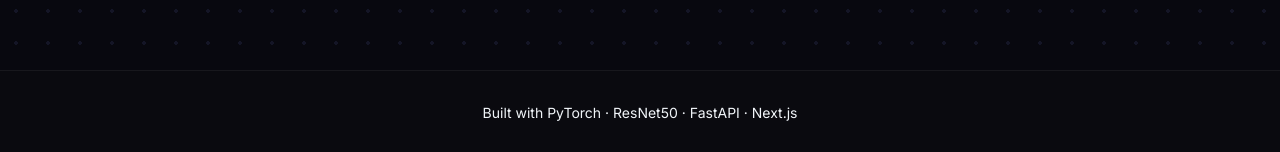
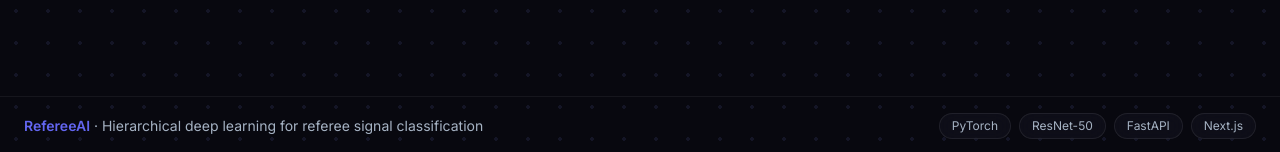
Before and after one commit to Pawan-Pokhrel/Referee-AI, a Next.js app: page / in a window 1280 px wide. Shown: the part 645-797 px from the top of the page. Built offline with nearby package versions, Linux system fonts and the light colour scheme.

Commit message:
feat: add Footer component with branding and technology stack

```diff
--- a/src/components/Footer.js
+++ /dev/null
@@ -1,9 +0,0 @@
-export default function Footer() {
-  return (
-    <footer className="border-t border-[var(--color-border)] bg-[#0a0a0f] py-8 mt-20">
-      <div className="max-w-7xl mx-auto px-6 text-center text-sm text-[var(--color-text-dim)]">
-        <p>Built with PyTorch · ResNet50 · FastAPI · Next.js</p>
-      </div>
-    </footer>
-  );
-}
--- /dev/null
+++ b/src/components/Footer.tsx
@@ -0,0 +1,28 @@
+'use client';
+
+export default function Footer() {
+	return (
+		<footer className="border-t border-(--color-border) py-4 styled-section">
+			<div className="max-w-400 mx-auto px-6 flex flex-col md:flex-row items-center justify-between gap-4">
+				<div className="text-sm text-(--color-text-secondary)">
+					<span className="font-semibold text-(--color-accent)">RefereeAI</span>{' '}
+					· Hierarchical deep learning for referee signal classification
+				</div>
+				<div className="flex flex-wrap items-center gap-2 text-xs text-(--color-text-secondary)">
+					<span className="px-3 py-1 rounded-full bg-(--color-card) border border-(--color-border) glass-chip">
+						PyTorch
+					</span>
+					<span className="px-3 py-1 rounded-full bg-(--color-card) border border-(--color-border) glass-chip">
+						ResNet-50
+					</span>
+					<span className="px-3 py-1 rounded-full bg-(--color-card) border border-(--color-border) glass-chip">
+						FastAPI
+					</span>
+					<span className="px-3 py-1 rounded-full bg-(--color-card) border border-(--color-border) glass-chip">
+						Next.js
+					</span>
+				</div>
+			</div>
+		</footer>
+	);
+}
```
